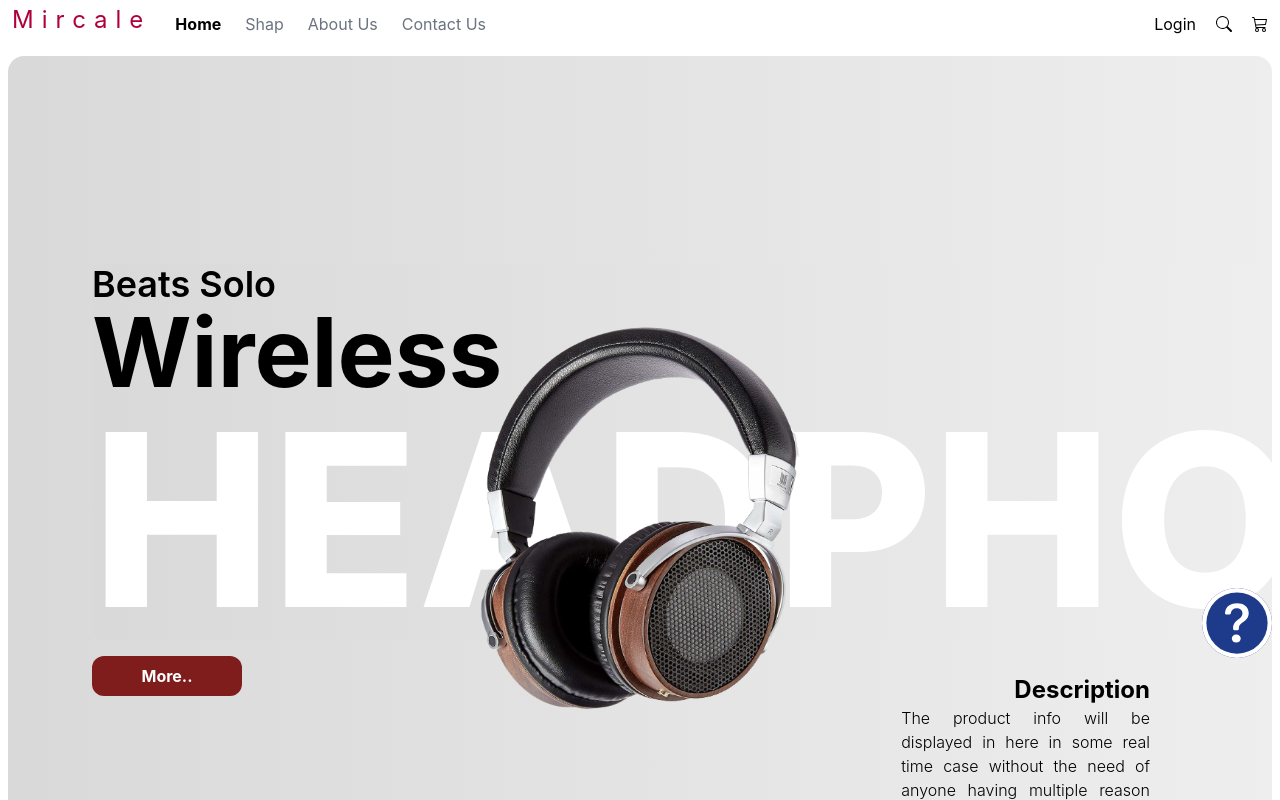
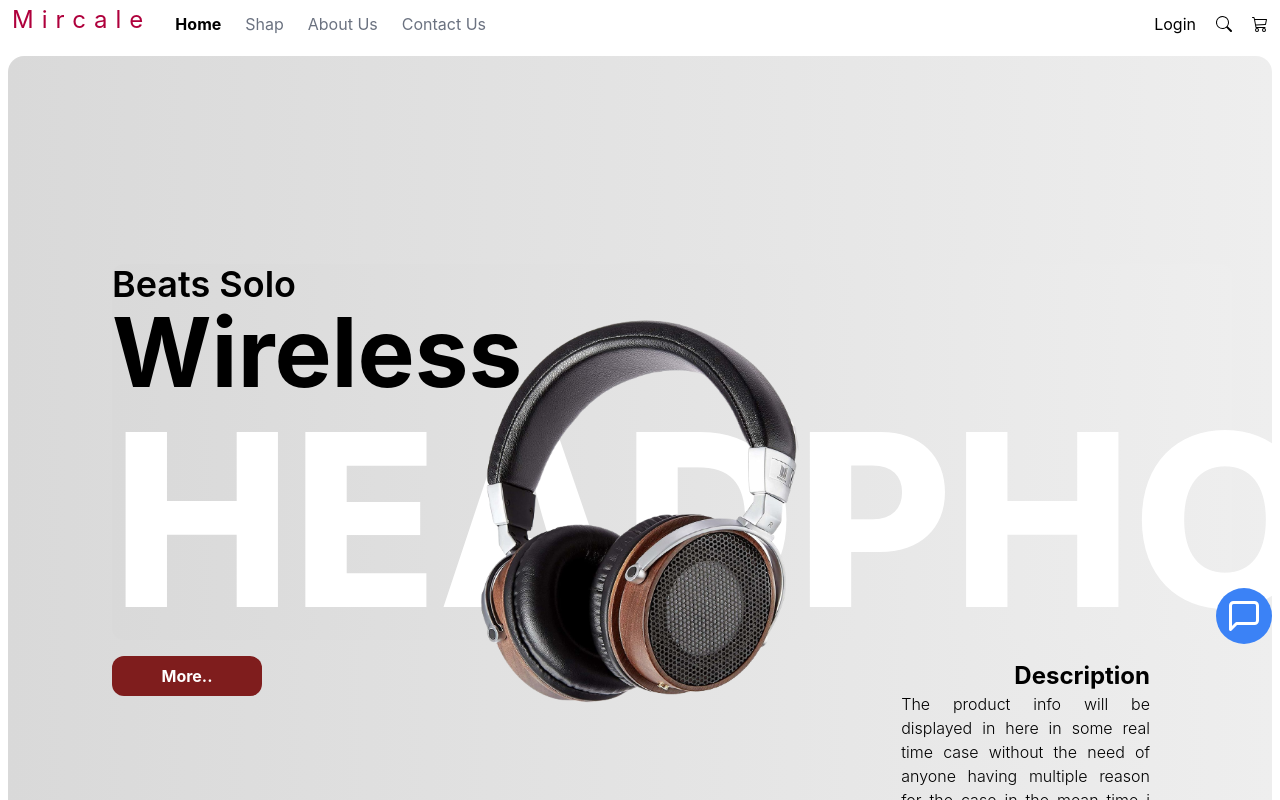
Before and after one commit to mahmoudali0001/miracle, a React (Create React App) app: page / in a window 1280 px wide. Shown: the top 800 px of the page. Built offline with nearby package versions, Linux system fonts and the light colour scheme.

Commit message:
changing the icon

```diff
--- a/src/Compononts/ProductsCards/HeaderCard/HeaderCard.js
+++ b/src/Compononts/ProductsCards/HeaderCard/HeaderCard.js
@@ -3,11 +3,13 @@
 import DescriptionCom from '../../DescriptionCom/DescriptionCom';
 import TextCom from '../../TextCom/TextCom';
 import ImageCom from './ImageCom';
-import { BsQuestionCircle } from 'react-icons/bs';
+// import { BsQuestionCircle } from 'react-icons/bs';
+// import { IoMdChatbubbles } from 'react-icons/io';
+import { FiMessageSquare } from 'react-icons/fi';
 
 const headerCard = (props) => (
   <div className=' my-2 mx-2 rounded-2xl w-auto h-auto relative bg-gradient-to-r from-[#d9d9d9] to-[#eee]'>
-    <div className='flex flex-col rounded-2xl mb-5 mx-5 relative pt-52 pl-16'>
+    <div className='flex flex-col rounded-2xl mb-5 mx-10 relative pt-52 pl-16'>
       <TextCom
         className1='text-4xl font-semibold'
         firstLine='Beats Solo'
@@ -15,14 +17,14 @@
         secondLine='Wireless'
         thirdLine='HEADPHONE'
       />
-      <ButtonCom extraClass='text-white bg-red-900 w-[150px] h-[40px] mt-4 '>
+      <ButtonCom extraClass='text-white bg-red-900 w-[150px] h-[40px] mt-4'>
         More..
       </ButtonCom>
     </div>
     <ImageCom />
     <div className='flex justify-end'>
-      <div className='bg-blue-900 w-fit rounded-full relative bottom-32'>
-        <BsQuestionCircle size={70} color='white' />
+      <div className='flex justify-center items-center w-14 h-14 rounded-full relative bottom-32 bg-blue-500'>
+        <FiMessageSquare className='text-white text-4xl' />
       </div>
     </div>
 
```
